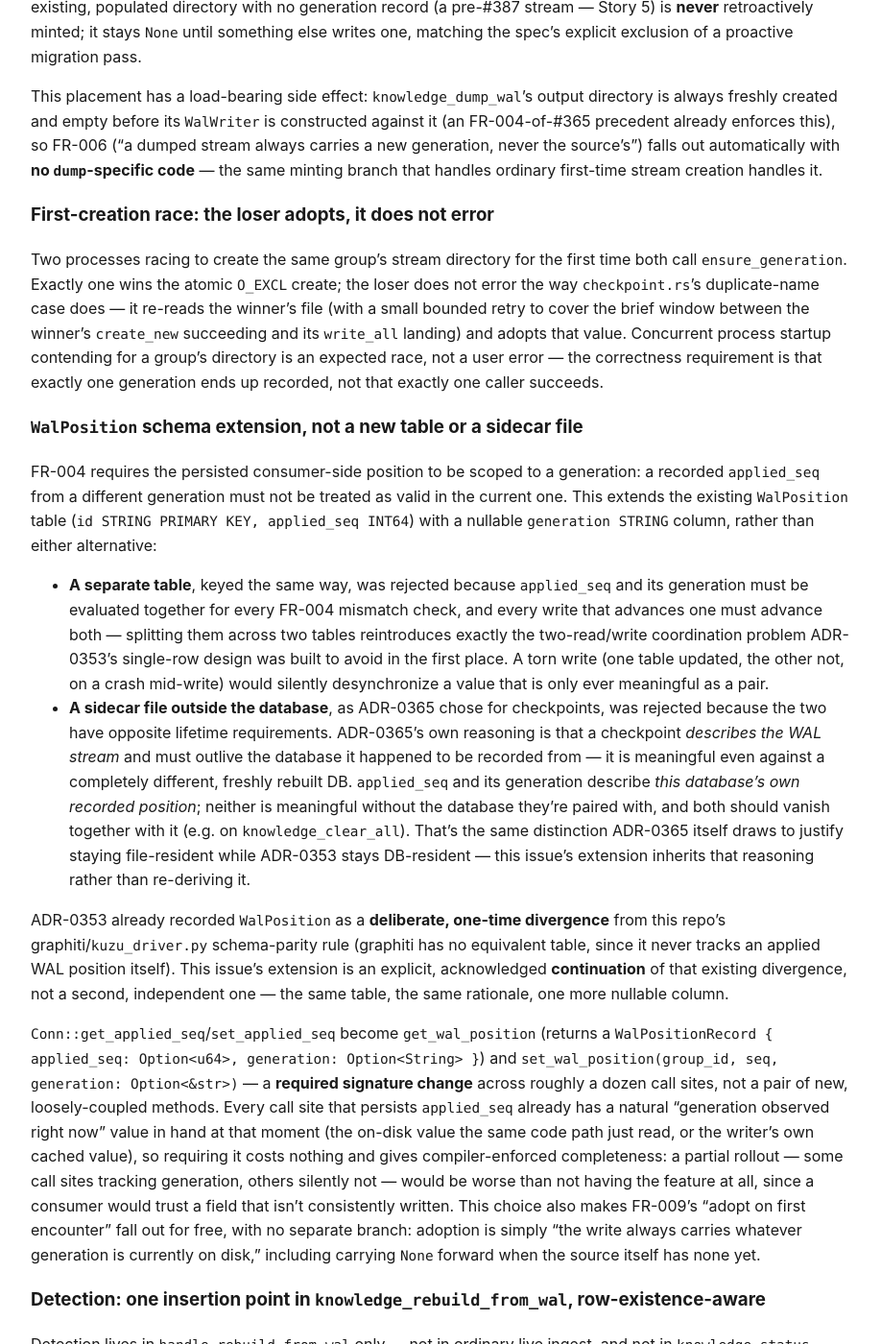
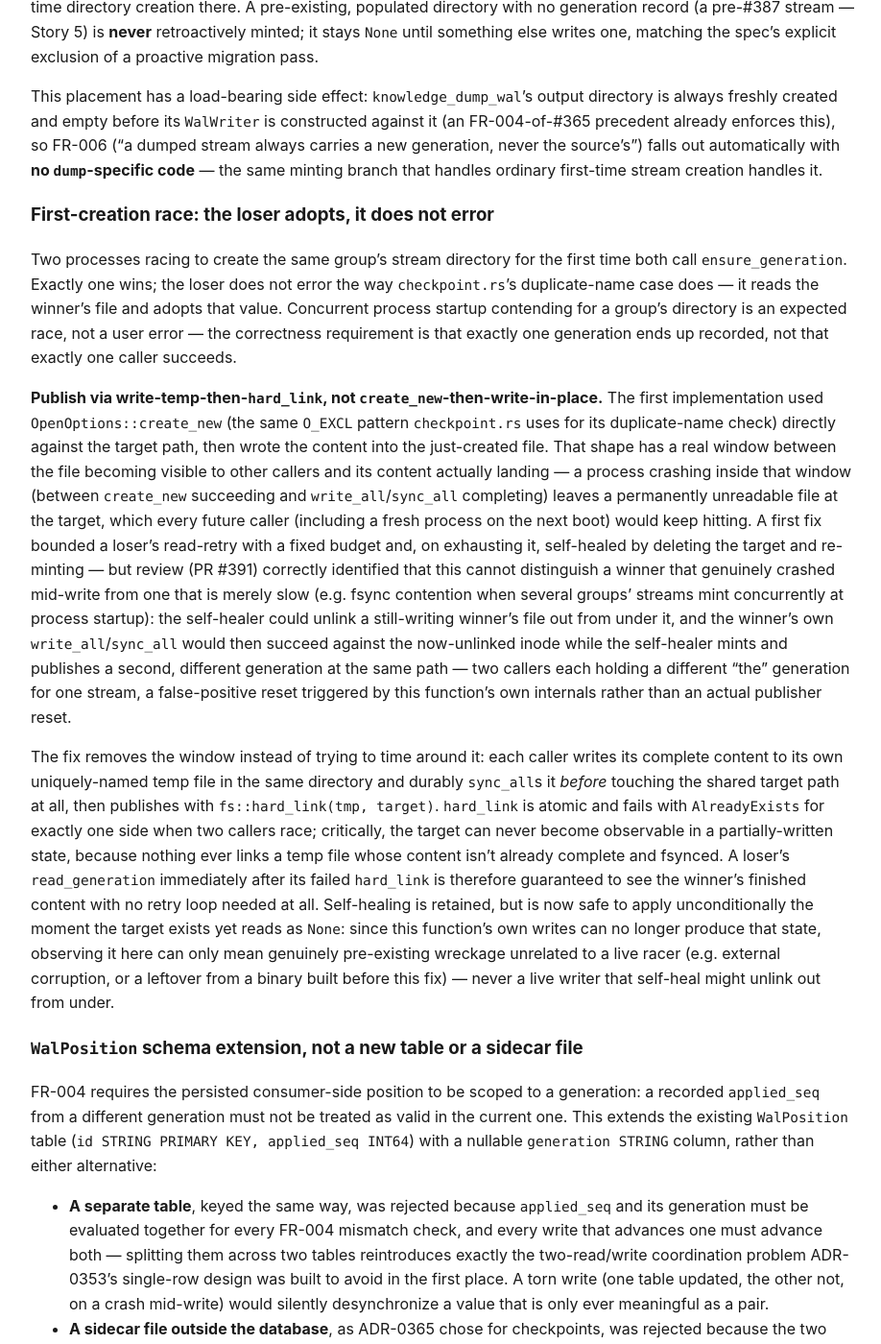
Before and after one commit to verveguy/liminis-context-graph, a Jekyll site: the page built from docs/adr/0387-wal-stream-generation-identity.md, in a window 1280 px wide and 1400 px high, scrolled down 2154 px. Shown: the whole window at 96% size, without its empty margins (178-1096 px from the left). Built offline with Jekyll 4.4.1, drawn with Linux system fonts in a browser that asks for light colours; our own code applies the rules of GitHub Pages for plain Markdown files; some of the changed text lies outside the part shown.

Commit message:
Fix review finding: eliminate the crashed-vs-slow-winner race in ensure_generation
The previous self-heal fix for a crashed generation-mint race (create_new, then
write_all/sync_all) used a bounded read-retry and deleted the target on
exhaustion — but couldn't distinguish a winner that genuinely crashed mid-write
from one that was merely slow (e.g. fsync contention when several groups mint
concurrently at startup). Deleting a still-writing winner's file let it publish
successfully to a now-unlinked inode while the self-healer minted a second,
different generation at the same path: a false-positive reset triggered by this
function's own internals.

Replace it with a structurally race-free publish: each caller writes its full,
complete content to a uniquely-named temp file and fsyncs it durably *before*
touching the shared target path, then publishes atomically via fs::hard_link.
The target can never be observed in a partially-written state, so no retry loop
or staleness heuristic is needed at all — a failed hard_link's immediate
read_generation is guaranteed to see the winner's complete content. Self-heal is
retained only for wreckage that predates a concurrent call to this function
(external corruption, or a leftover from a pre-fix binary), which this design
can no longer produce internally.

Flagged by external PR review (handarbeit-pruefer) as a follow-up to the
original self-heal fix.

```diff
--- a/docs/adr/0387-wal-stream-generation-identity.md
+++ b/docs/adr/0387-wal-stream-generation-identity.md
@@ -91,8 +91,9 @@ corrupt record degrades to "unknown," not to "recompute."
 
 ### Minting: only inside `WalWriter::new`'s already-existing "no content" branch
 
-`WalWriter::new` mints a generation (via `wal_generation::ensure_generation`, an `O_EXCL` atomic
-create) only when no generation record exists yet **and** the directory has no prior `.jsonl`
+`WalWriter::new` mints a generation (via `wal_generation::ensure_generation`, an atomic
+write-temp-then-`hard_link` publish — see below) only when no generation record exists yet **and**
+the directory has no prior `.jsonl`
 content (`scan_max_seq(&wal_dir)? == 0`) — the same "no existing content" condition that already
 governs first-time directory creation there. A pre-existing, populated directory with no
 generation record (a pre-#387 stream — Story 5) is **never** retroactively minted; it stays
@@ -108,12 +109,41 @@ branch that handles ordinary first-time stream creation handles it.
 ### First-creation race: the loser adopts, it does not error
 
 Two processes racing to create the same group's stream directory for the first time both call
-`ensure_generation`. Exactly one wins the atomic `O_EXCL` create; the loser does not error the
-way `checkpoint.rs`'s duplicate-name case does — it re-reads the winner's file (with a small
-bounded retry to cover the brief window between the winner's `create_new` succeeding and its
-`write_all` landing) and adopts that value. Concurrent process startup contending for a group's
-directory is an expected race, not a user error — the correctness requirement is that exactly one
-generation ends up recorded, not that exactly one caller succeeds.
+`ensure_generation`. Exactly one wins; the loser does not error the way `checkpoint.rs`'s
+duplicate-name case does — it reads the winner's file and adopts that value. Concurrent process
+startup contending for a group's directory is an expected race, not a user error — the
+correctness requirement is that exactly one generation ends up recorded, not that exactly one
+caller succeeds.
+
+**Publish via write-temp-then-`hard_link`, not `create_new`-then-write-in-place.** The first
+implementation used `OpenOptions::create_new` (the same `O_EXCL` pattern `checkpoint.rs` uses for
+its duplicate-name check) directly against the target path, then wrote the content into the
+just-created file. That shape has a real window between the file becoming visible to other
+callers and its content actually landing — a process crashing inside that window (between
+`create_new` succeeding and `write_all`/`sync_all` completing) leaves a permanently unreadable
+file at the target, which every future caller (including a fresh process on the next boot) would
+keep hitting. A first fix bounded a loser's read-retry with a fixed budget and, on exhausting it,
+self-healed by deleting the target and re-minting — but review (PR #391) correctly identified that
+this cannot distinguish a winner that genuinely crashed mid-write from one that is merely slow
+(e.g. fsync contention when several groups' streams mint concurrently at process startup): the
+self-healer could unlink a still-writing winner's file out from under it, and the winner's own
+`write_all`/`sync_all` would then succeed against the now-unlinked inode while the self-healer
+mints and publishes a second, different generation at the same path — two callers each holding a
+different "the" generation for one stream, a false-positive reset triggered by this function's own
+internals rather than an actual publisher reset.
+
+The fix removes the window instead of trying to time around it: each caller writes its complete
+content to its own uniquely-named temp file in the same directory and durably `sync_all`s it
+*before* touching the shared target path at all, then publishes with `fs::hard_link(tmp, target)`.
+`hard_link` is atomic and fails with `AlreadyExists` for exactly one side when two callers race;
+critically, the target can never become observable in a partially-written state, because nothing
+ever links a temp file whose content isn't already complete and fsynced. A loser's `read_generation`
+immediately after its failed `hard_link` is therefore guaranteed to see the winner's finished
+content with no retry loop needed at all. Self-healing is retained, but is now safe to apply
+unconditionally the moment the target exists yet reads as `None`: since this function's own writes
+can no longer produce that state, observing it here can only mean genuinely pre-existing wreckage
+unrelated to a live racer (e.g. external corruption, or a leftover from a binary built before this
+fix) — never a live writer that self-heal might unlink out from under.
 
 ### `WalPosition` schema extension, not a new table or a sidecar file
 
```
Also changed, not shown: 1 other file.
